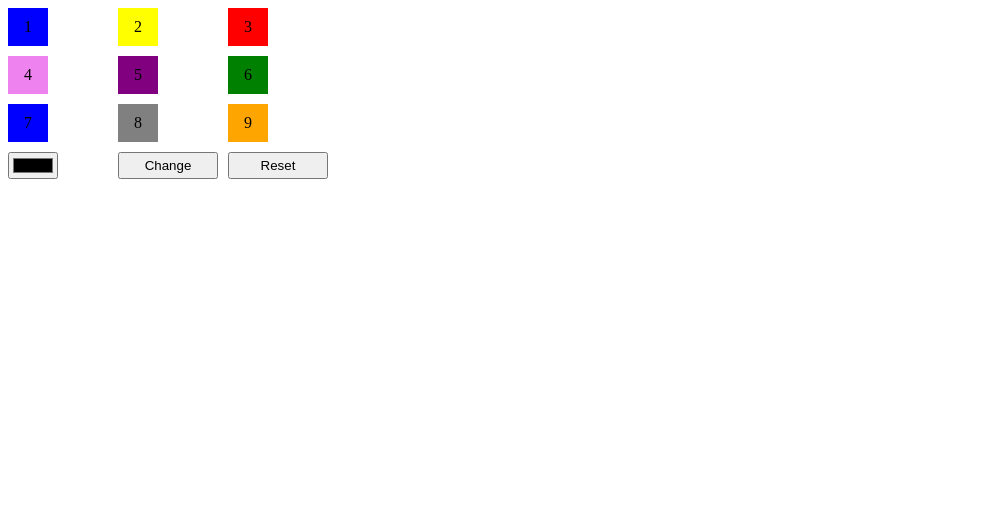
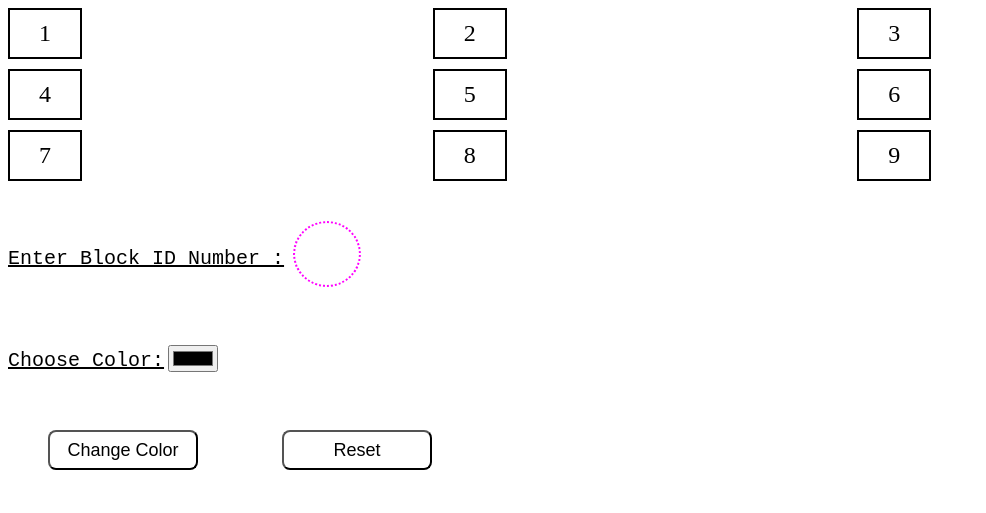
Before and after one commit to acciojob/Replit-Asian-Paints-shubham1upadhyay, a website: page main.html in a window 1280 px wide. Shown: the whole page, without its empty margins (0-986 px from the left). Drawn offline with Linux system fonts and the light colour scheme.

Commit message:
created a submission

```diff
--- a/main.html
+++ b/main.html
@@ -7,23 +7,25 @@
 </head>
 
 <body>
-	<div class="grid-container">
-		<div id="grid-item" class="item-1">1</div>
-		<div id="grid-item" class="item-2">2</div>
-		<div id="grid-item" class="item-3">3</div>
-		<div id="grid-item" class="item-4">4</div>
-		<div id="grid-item" class="item-5">5</div>
-		<div id="grid-item" class="item-6">6</div>
-		<div id="grid-item" class="item-7">7</div>
-		<div id="grid-item" class="item-8">8</div>
-		<div id="grid-item" class="item-9">9</div>
-
-		<div id="block_id">
-			<input id="colour_id" type="color" />
-		</div>
-		<button id="change_button">Change</button>
-		<button id="Reset">Reset</button>
-	</div>
+	 <div id="grid-container">
+      <div id="1" class="grid-item">1</div>
+      <div id="2" class="grid-item">2</div>
+      <div id="3" class="grid-item">3</div>
+      <div id="4" class="grid-item">4</div>
+      <div id="5" class="grid-item">5</div>
+      <div id="6" class="grid-item">6</div>
+      <div id="7" class="grid-item">7</div>
+      <div id="8" class="grid-item">8</div>
+      <div id="9" class="grid-item">9</div>
+    </div>
+    <form>
+      <label for="block_id">Enter Block ID Number :</label>
+      <input type="text" maxlength="1" id="block_id" name="block_id"><br><br>
+      <label for="colour_id">Choose Color:</label>
+      <input type="color" id="colour_id" name="colour_id"><br><br>
+      <input type="button" value="Change Color" onclick="changeColor()">
+      <input type="button" value="Reset" onclick="resetColors()">
+    </form>
     <script type="text/javascript" src="./script.js">
 </script>
 
--- a/script.js
+++ b/script.js
@@ -1 +1,14 @@
-//your JS code here. If required.
+ function changeColor(){
+	 // Get the block id and color
+	 var blockId = document.getElementById("block_id").value;
+	 var color = document.getElementById("colour_id").value;
+	 // Set the background color of the specified block
+	 document.getElementById(blockId).style.backgroundColor = color;
+}
+function resetColors(){
+	// Set the background color of all blocks to transparent
+	var blocks = document.getElementsByClassName("grid-item");
+	for(var i = 0; i < blocks.length; i++){
+		blocks[i].style.backgroundColor = "transparent";
+	}
+}
--- a/styles.css
+++ b/styles.css
@@ -1,16 +1,43 @@
-.grid-container{
-	display:grid;
-	grid-template-columns: repeat(3, 100px);
-	gap:10px;
+#grid-container{
+	display: grid;
+    grid-template-columns: repeat(3, 1fr);
+    grid-template-rows: repeat(3, 1fr);
+    gap: 10px;
 }
-
-
-.item-1{background-color:blue; text-align:center; padding:10px; width:20px}
-.item-2{background-color:yellow; text-align:center; padding:10px; width:20px}
-.item-3{background-color:red; text-align:center; padding:10px; width:20px}
-.item-4{background-color:violet; text-align:center; padding:10px; width:20px}
-.item-5{background-color:purple; text-align:center; padding:10px; width:20px}
-.item-6{background-color:green; text-align:center; padding:10px; width:20px}
-.item-7{background-color:blue; text-align:center; padding:10px; width:20px}
-.item-8{background-color:grey; text-align:center; padding:10px; width:20px}
-.item-9{background-color:orange; text-align:center; padding:10px; width:20px}
+.grid-item{
+	width:50px;
+	border:2px solid black;
+	background-color: transparent;
+    padding: 10px;
+    text-align: center;
+    font-size: 24px;
+}
+input#block_id{
+	margin:40px;
+	border-radius:50%;
+	width:60px;
+	height:60px;
+	border:2px magenta dotted;
+	font-size: 30px;
+	text-align:center;
+	margin-left:5px;
+	color:blue;
+}
+label{
+	font-size:20px;
+	font-family:monospace;
+	text-decoration:underline;
+}
+input[type=button]{
+	margin:40px;
+	width:150px;
+	height:40px;
+	font-size:18px;
+	border-radius:8px;
+	background-color:white;
+}
+input[type=button]:hover{
+	cursor:pointer;
+	background-color:magenta;
+	border:2px blue solid;
+}
```
